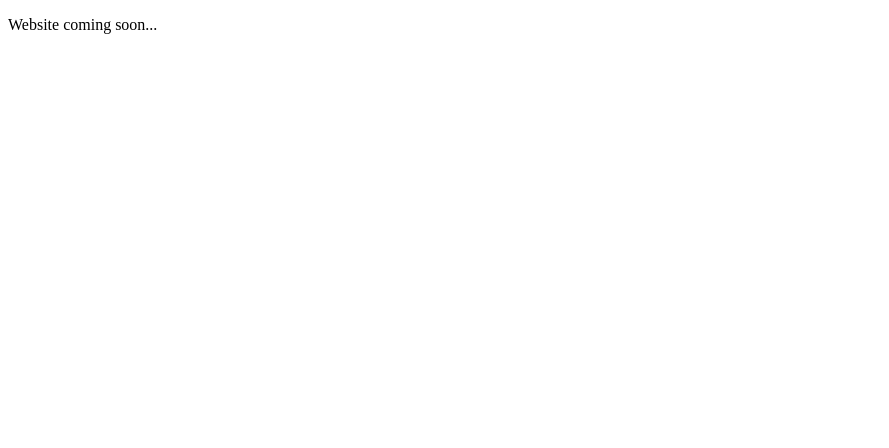
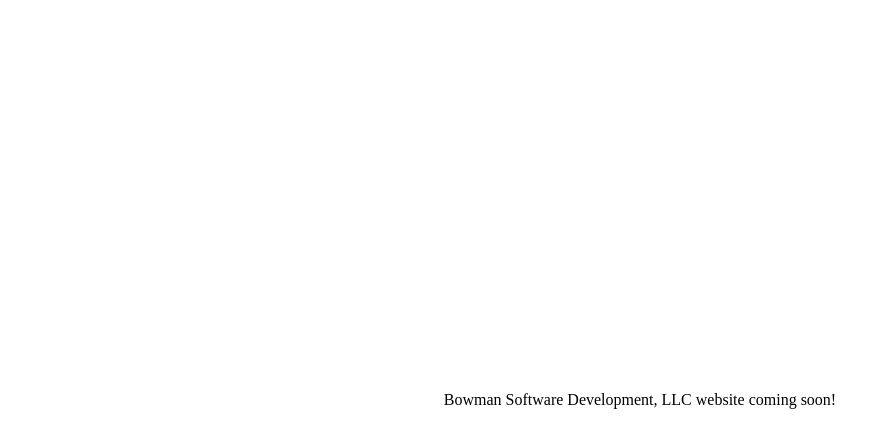
Before and after one commit to bowmansd/bowmansd.com, a plain HTML site: page index.html in a window 1280 px wide. Shown: the whole page, without its empty margins (0-889 px from the left). Drawn offline with Linux system fonts and the light colour scheme.

Commit message:
Added content and basic formatting.

```diff
--- a/index.html
+++ b/index.html
@@ -1,4 +1,21 @@
 <!DOCTYPE html>
+
+<head>
+    <style>
+        html,
+        body {
+            height: 100%;
+        }
+
+        body {
+            display: flex;
+            margin: 0;
+            justify-content: center;
+            align-items: center;
+        }
+    </style>
+</head>
+
 <body>
-    <p>Website coming soon...</p>
+    <p>Bowman Software Development, LLC website coming soon!</p>
 </body>
```
